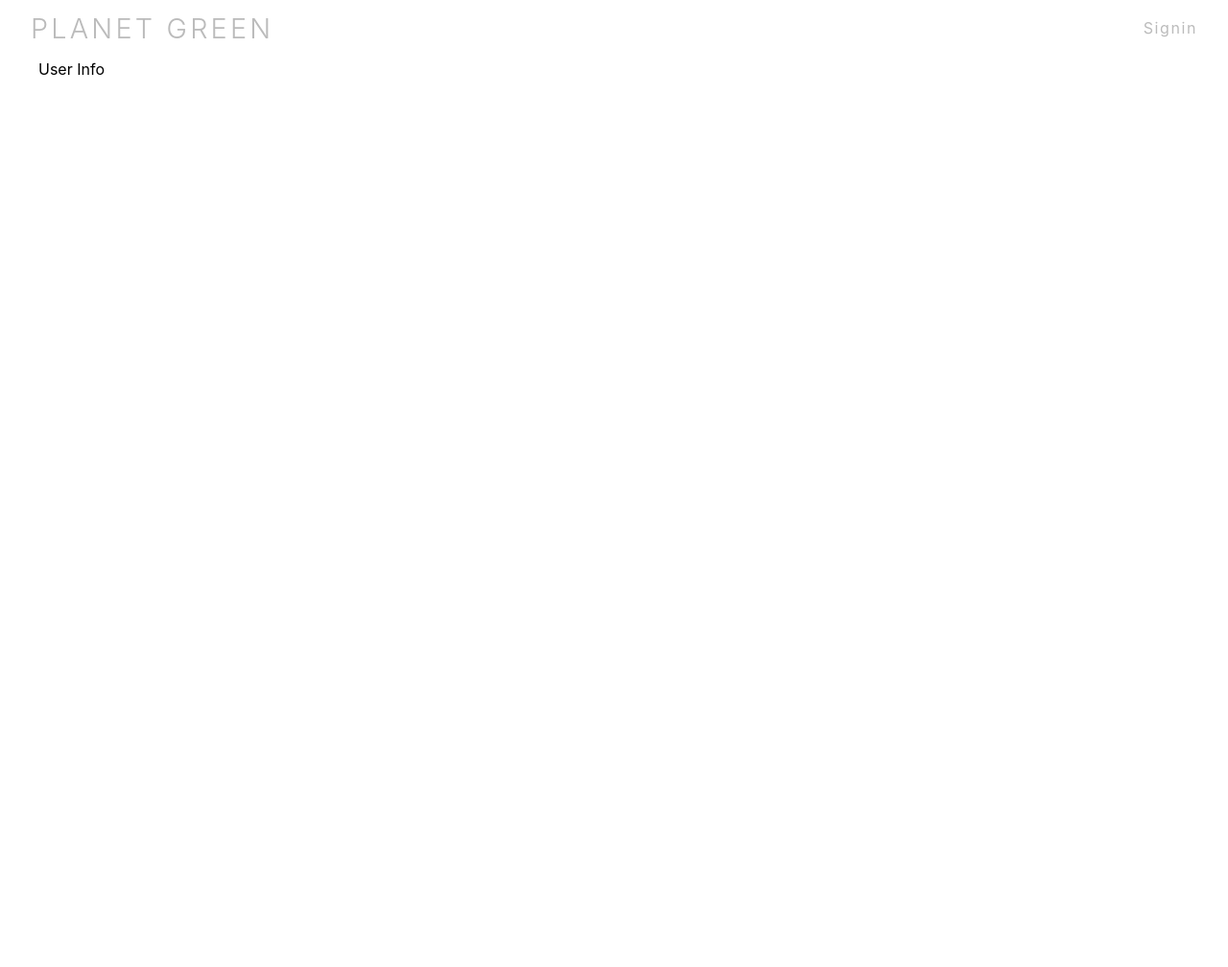
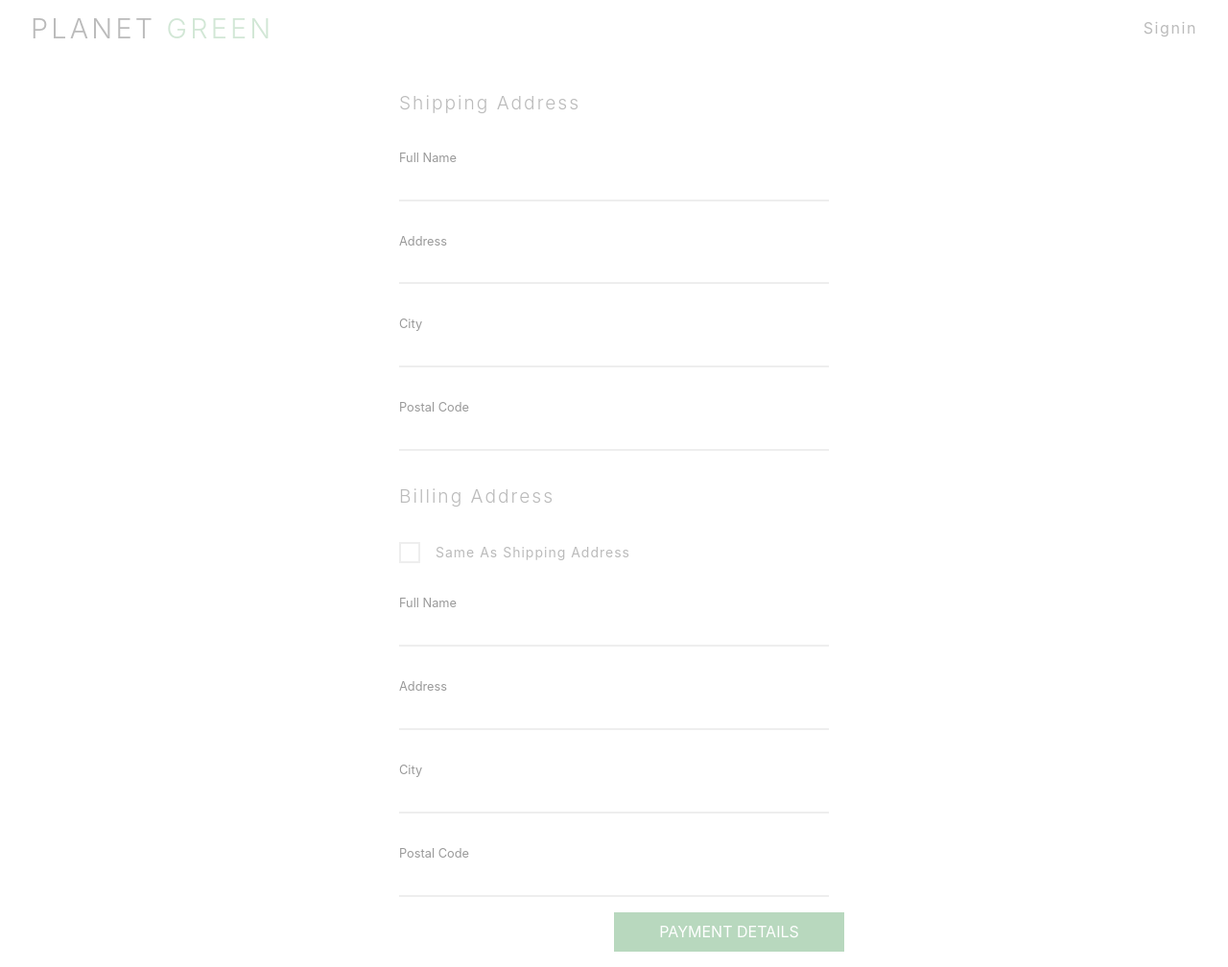
Before and after one commit to gmarcusmartinez/Planet_Green, a React app: page /checkout in a window 1280 px wide. Shown: the whole page at 96% size. Before the commit the page ends 860 px from the top, so only its background shows below. Built offline with nearby package versions, Linux system fonts and the light colour scheme; no server answers.

Commit message:
UserInfo component Input fields complete

```diff
--- /dev/null
+++ b/src/components/CheckoutSteps/CheckoutStepsBtn.js
@@ -0,0 +1,11 @@
+import React from 'react';
+
+const CheckoutStepsBtn = ({ setStep, step, text, bg }) => {
+  return (
+    <div className='checkout-steps-btn' onClick={() => setStep(step)}>
+      {text}
+    </div>
+  );
+};
+
+export default CheckoutStepsBtn;
--- a/src/components/CheckoutSteps/UserInfo.js
+++ b/src/components/CheckoutSteps/UserInfo.js
@@ -1,7 +1,102 @@
 import React from 'react';
+import FormInput from '../FormCommon/FormInput';
+import CheckoutStepsBtn from './CheckoutStepsBtn';
 
-const UserInfo = () => {
-  return <div>User Info</div>;
+const UserInfo = ({ setFormData, formData, setStep }) => {
+  const [hideBillingAddress, setHideBillingAddress] = React.useState(false);
+
+  const handleChange = (e) => {
+    const { name, value } = e.target;
+    setFormData({ ...formData, [name]: value });
+    console.log(formData);
+  };
+
+  const renderNextStepBtn = () => {
+    for (const [key, value] of Object.entries(formData))
+      if (value === '')
+        return (
+          <CheckoutStepsBtn
+            text='PAYMENT DETAILS'
+            setStep={setStep}
+            step='PAYMENT'
+          />
+        );
+      else return null;
+  };
+  return (
+    <div className='user-info'>
+      <h2 className='user-info__title'>Shipping Address</h2>
+      <FormInput
+        label='Full Name'
+        type='text'
+        name='fullname'
+        value={formData.fullname}
+        handleChange={handleChange}
+      />
+      <FormInput
+        type='text'
+        label='Address'
+        name='shippingAddress'
+        value={formData.shippingAddress}
+        handleChange={handleChange}
+      />
+      <FormInput
+        type='text'
+        label='City'
+        name='shippingCity'
+        value={formData.shippingCity}
+        handleChange={handleChange}
+      />
+      <FormInput
+        type='text'
+        label='Postal Code'
+        name='shippingPostalCode'
+        value={formData.shippingPostalCode}
+        handleChange={handleChange}
+      />
+      <h2 className='user-info__title'>Billing Address</h2>
+      <div className='billing-checkbox'>
+        <input
+          type='checkbox'
+          onChange={() => setHideBillingAddress(!hideBillingAddress)}
+        />
+        <label>Same As Shipping Address</label>
+      </div>
+      {!hideBillingAddress ? (
+        <span className='billing-address'>
+          <FormInput
+            label='Full Name'
+            type='text'
+            name='billingFullname'
+            value={formData.billingFullName}
+            handleChange={handleChange}
+          />
+          <FormInput
+            type='text'
+            label='Address'
+            name='billingAddress'
+            value={formData.billingAddress}
+            handleChange={handleChange}
+          />
+          <FormInput
+            type='text'
+            label='City'
+            name='billingCity'
+            value={formData.billingCity}
+            handleChange={handleChange}
+          />
+          <FormInput
+            type='text'
+            label='Postal Code'
+            name='billingPostalCode'
+            value={formData.billingPostalCode}
+            handleChange={handleChange}
+          />
+        </span>
+      ) : null}
+      {renderNextStepBtn()}
+    </div>
+  );
 };
 
 export default UserInfo;
--- /dev/null
+++ b/src/components/CheckoutSteps/styles.scss
@@ -0,0 +1,47 @@
+.user-info {
+  width: 480px;
+  color: #bbb;
+  &__title {
+    font-weight: 300;
+    letter-spacing: 2px;
+    font-size: 1.2rem;
+    padding: 1rem;
+  }
+}
+.checkout-steps-btn {
+  width: 50%;
+  margin-left: auto;
+  padding: 0.5rem;
+  text-align: center;
+  justify-content: center;
+  margin-bottom: 1rem;
+  background-color: #b8d8be;
+  color: #fff;
+  transition: 0.25s ease-in;
+  &:hover {
+    background-color: #97c6a0;
+  }
+}
+.billing-checkbox {
+  margin: 1rem;
+  display: flex;
+  align-items: center;
+  input {
+    -webkit-appearance: none;
+    appearance: none;
+    outline: none;
+    border: 2px solid #eee;
+
+    padding: 9px;
+    display: inline-block;
+    &:checked {
+      background-color: #b8d8be;
+      border: 2px solid #b8d8be;
+    }
+  }
+  label {
+    margin-left: 1rem;
+    letter-spacing: 1px;
+    font-size: 14px;
+  }
+}
--- a/src/components/CategoryPreview/CategoryPreview.js
+++ b/src/components/CollectionPreview/index.js
@@ -1,15 +1,15 @@
 import React from 'react';
 import { Link } from 'react-router-dom';
 
-const CategoryPreview = ({ category }) => {
+const CollectionPreview = ({ category }) => {
   const { title, imgSrc, routeParam } = category;
   const imageStyles = { backgroundImage: `url(${imgSrc})` };
   return (
-    <Link to={`/shop/${routeParam}`} className='category-preview'>
+    <Link to={`/shop/${routeParam}`} className='collection-preview'>
       <div className='background-image' style={imageStyles}></div>
-      <div className='category-preview__title'>{title}</div>
+      <div className='collection-preview__title'>{title}</div>
     </Link>
   );
 };
 
-export default CategoryPreview;
+export default CollectionPreview;
--- a/src/components/CategoryPreview/styles.scss
+++ b/src/components/CollectionPreview/styles.scss
@@ -1,4 +1,4 @@
-.category-preview {
+.collection-preview {
   margin: 1rem 0.5rem;
   height: 100vh;
   width: 100%;
--- a/src/components/FormInput/styles.scss
+++ b/src/components/FormCommon/styles.scss
@@ -8,11 +8,15 @@
   }
   input {
     border: none;
-    border-bottom: 1px solid #999;
+    border-bottom: 2px solid #eee;
     color: #999;
     font-size: 1.2rem;
     height: 1.4rem;
     margin-top: 0.75rem;
     outline: none;
+    transition: 0.25s ease-in;
+    &:focus {
+      border-bottom: 2px solid #d2e7d6;
+    }
   }
 }
--- a/src/components/Header/Header.js
+++ b/src/components/Header/Header.js
@@ -22,7 +22,9 @@ const Header = ({ currentUser, signout }) => {
   return (
     <div className='header'>
       <Link to='/' className='app-theme-link'>
-        <h1 className='title'>Planet Green</h1>
+        <h1 className='title'>
+          Planet <span>Green</span>
+        </h1>
       </Link>
       {renderSigninBtn()}
     </div>
--- a/src/components/Header/styles.scss
+++ b/src/components/Header/styles.scss
@@ -11,6 +11,9 @@
     letter-spacing: 0.2rem;
     text-transform: uppercase;
     font-size: 1.8rem;
+    span {
+      color: #d2e7d6;
+    }
   }
   .app-theme-link {
     color: #bbb;
--- a/src/components/ProductDetail/styles.scss
+++ b/src/components/ProductDetail/styles.scss
@@ -42,9 +42,9 @@
   transition: 0.5s;
   &:hover {
     cursor: pointer;
-    background-color: #bbb;
+    background-color: #b8d8be;
     color: #fff;
-    border: 2px solid #bbb;
+    border: 2px solid #b8d8be;
     a {
       color: #fff;
     }
--- a/src/components/RegisterForm/RegisterForm.js
+++ b/src/components/RegisterForm/RegisterForm.js
@@ -1,7 +1,7 @@
 import React from 'react';
 import { connect } from 'react-redux';
 import { register } from '../../store/actions/auth';
-import FormInput from '../FormInput/FormInput';
+import FormInput from '../FormCommon/FormInput';
 
 const RegisterForm = ({ register }) => {
   const [formData, setFormData] = React.useState({
--- a/src/components/SigninForm/SigninForm.js
+++ b/src/components/SigninForm/SigninForm.js
@@ -1,7 +1,7 @@
 import React from 'react';
 import { connect } from 'react-redux';
 import { signin } from '../../store/actions/auth';
-import FormInput from '../FormInput/FormInput';
+import FormInput from '../FormCommon/FormInput';
 
 const SigninForm = ({ signin }) => {
   const [formData, setFormData] = React.useState({
@@ -11,10 +11,7 @@ const SigninForm = ({ signin }) => {
 
   const handleChange = (e) => {
     const { name, value } = e.target;
-    setFormData({
-      ...formData,
-      [name]: value,
-    });
+    setFormData({ ...formData, [name]: value });
   };
 
   const handleSubmit = async (e) => {
--- a/src/screens/AuthScreen/AuthScreen.js
+++ b/src/screens/AuthScreen/AuthScreen.js
@@ -1,6 +1,7 @@
 import React from 'react';
 import SigninForm from '../../components/SigninForm/SigninForm';
 import RegisterForm from '../../components/RegisterForm/RegisterForm';
+
 const AuthScreen = () => {
   return (
     <div className='auth-screen'>
--- a/src/screens/CheckoutScreen/CheckoutScreen.js
+++ b/src/screens/CheckoutScreen/CheckoutScreen.js
@@ -4,7 +4,7 @@ import * as STEPS from '../../components/CheckoutSteps';
 
 const CheckoutScreen = () => {
   const [step, setStep] = React.useState('DETAILS');
-  const [userInfo, setUserInfo] = React.useState(defaultUserInfoState);
+  const [formData, setFormData] = React.useState(defaultUserInfoState);
 
   const renderContent = () => {
     switch (step) {
@@ -12,16 +12,19 @@ const CheckoutScreen = () => {
         return (
           <STEPS.UserInfo
             setStep={setStep}
-            userInfo={userInfo}
-            setUserInfo={setUserInfo}
+            formData={formData}
+            setFormData={setFormData}
           />
         );
+
       case 'PAYMENT':
         return <STEPS.PaymentInfo setStep={setStep} />;
       case 'CONFIRM':
         return <STEPS.ConfirmDetails setStep={setStep} />;
       case 'SUCCESS':
         return <STEPS.OrderSuccess />;
+      default:
+        return null;
     }
   };
   return <div className='checkout-screen'>{renderContent()}</div>;
--- a/src/screens/CheckoutScreen/helpers.js
+++ b/src/screens/CheckoutScreen/helpers.js
@@ -1,10 +1,12 @@
 export const defaultUserInfoState = {
-  prefix: '',
   fullname: '',
-  billing_address: '',
-  billing_city: '',
-  billing_country: '',
-  shipping_address: '',
-  shipping_city: '',
-  shipping_country: '',
+  shippingAddress: '',
+  shippingCity: '',
+  shippingCountry: '',
+  shippingPostalCode: '',
+  billingFullname: '',
+  billingAddress: '',
+  billingCity: '',
+  billingCountry: '',
+  billingPostalCode: '',
 };
--- a/src/screens/CheckoutScreen/styles.scss
+++ b/src/screens/CheckoutScreen/styles.scss
@@ -0,0 +1,8 @@
+.checkout-screen {
+  width: 100%;
+  height: 100%;
+  padding: 1rem;
+  display: flex;
+  flex-direction: column;
+  align-items: center;
+}
--- a/src/screens/HomeScreen/HomeScreen.js
+++ b/src/screens/HomeScreen/HomeScreen.js
@@ -1,10 +1,10 @@
 import React from 'react';
 import { categories } from './data';
-import CategoryPreview from '../../components/CategoryPreview/CategoryPreview';
+import CollectionPreview from '../../components/CollectionPreview';
 
 const HomeScreen = () => {
   let list = categories.map((c) => (
-    <CategoryPreview category={c} key={c.routeParam} />
+    <CollectionPreview category={c} key={c.routeParam} />
   ));
   return <div className='home-screen'>{list}</div>;
 };
--- a/src/styles/index.scss
+++ b/src/styles/index.scss
@@ -4,15 +4,16 @@
 @import '../screens/CartScreen/styles';
 @import '../screens/AuthScreen/styles';
 @import '../screens/HomeScreen/styles';
+@import '../screens/CheckoutScreen/styles';
 @import '../screens/CollectionScreen/styles';
 @import '../screens/ProductDetailScreen/styles';
 
 @import '../components/Header/styles';
 @import '../components/CartItem/styles';
-@import '../components/FormInput/styles';
+@import '../components/FormCommon/styles';
 @import '../components/SigninForm/styles';
 @import '../components/ProductDetail/styles';
+@import '../components/CheckoutSteps/styles';
 @import '../components/CollectionItem/styles';
 @import '../components/CollectionActions/styles';
-
-@import '../components/CategoryPreview/styles';
+@import '../components/CollectionPreview/styles';
```
Also changed, not shown: src/components/FormCommon/FormInput.js (renamed from src/components/FormInput/FormInput.js), src/components/FormCommon/FormSelect.js (added).
